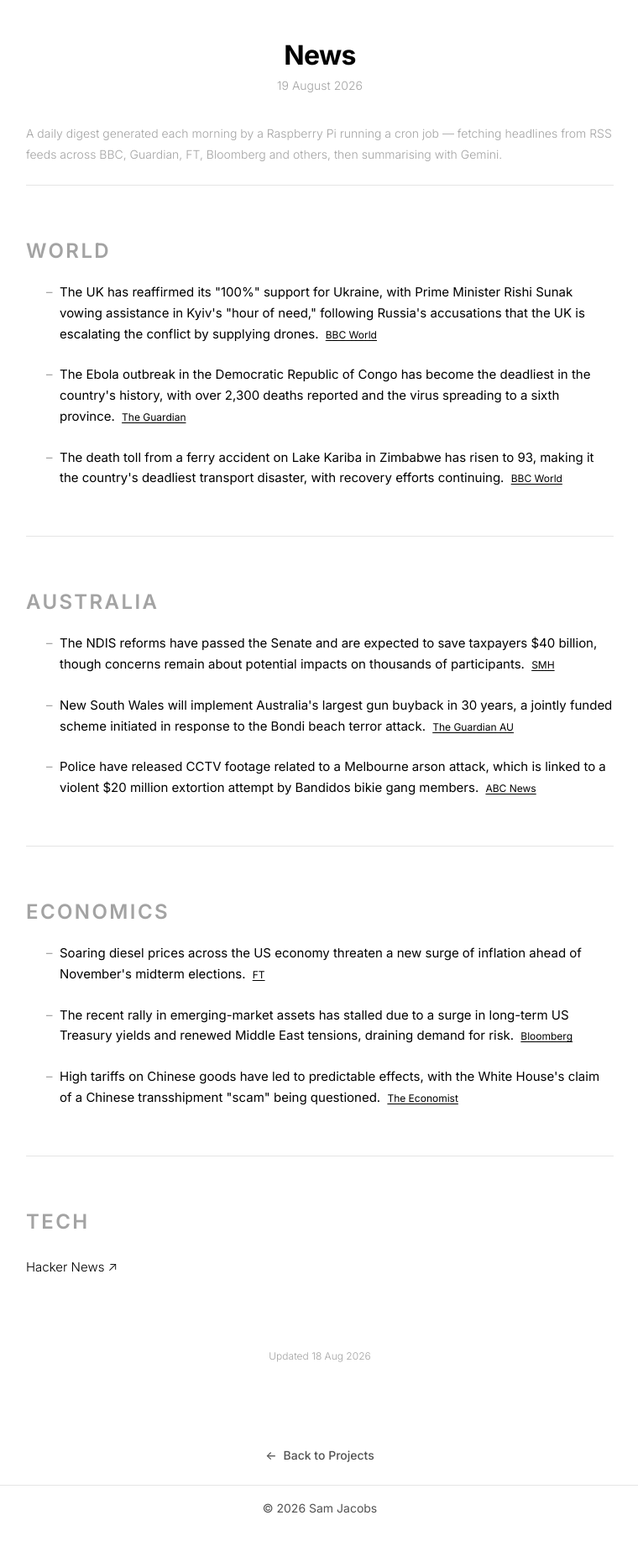
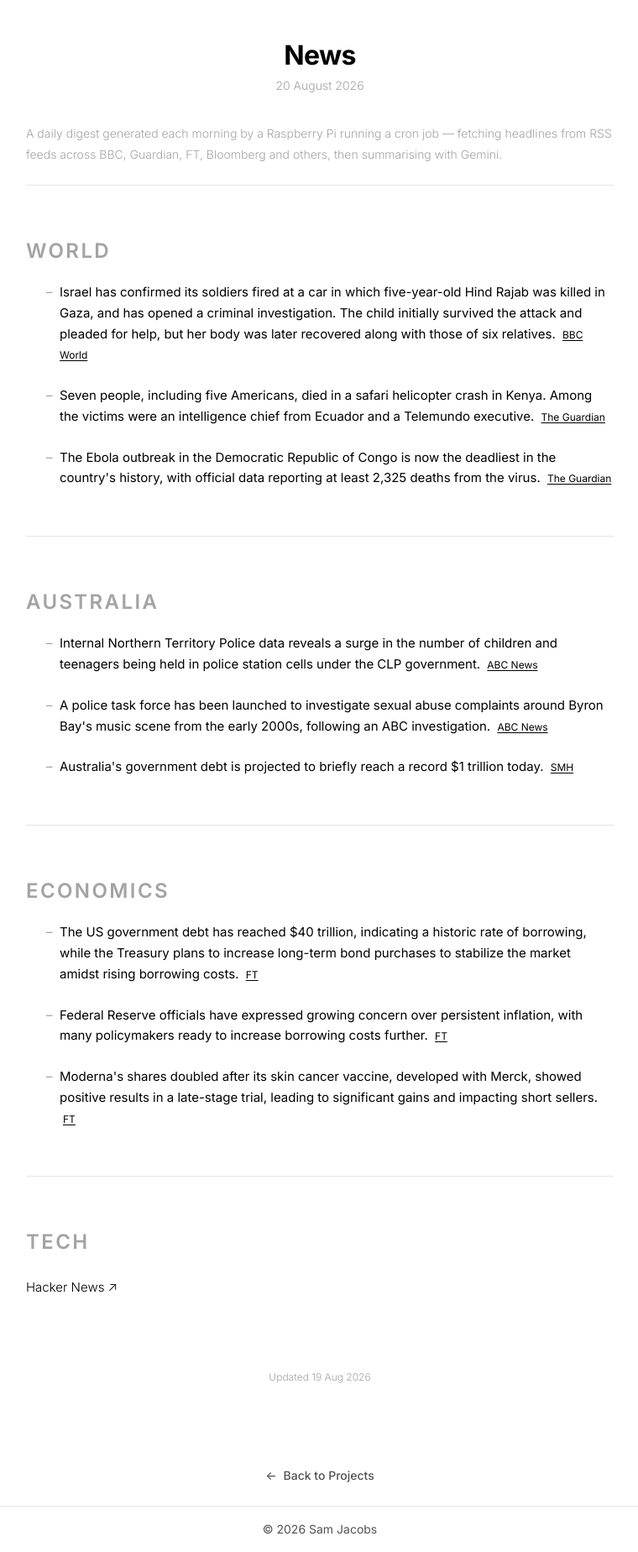
Before and after one commit to s-jac/s-jac.github.io, a Jekyll site: the page built from projects/news.html, in a window 1280 px wide. Shown: the whole page at 84% size, without its empty margins (259-1019 px from the left). Built offline with Jekyll 4.4.1, drawn with Linux system fonts in a browser that asks for light colours; before the commit the page ends 1823 px from its top, so only the background shows below that.

```diff
--- a/_data/news.json
+++ b/_data/news.json
@@ -1,24 +1,24 @@
 {
-  "date": "19 August 2026",
-  "generated_at": "2026-08-18T21:00:28.791004+00:00",
+  "date": "20 August 2026",
+  "generated_at": "2026-08-19T21:00:29.228287+00:00",
   "sections": [
     {
       "heading": "World",
       "bullets": [
         {
-          "text": "The UK has reaffirmed its \"100%\" support for Ukraine, with Prime Minister Rishi Sunak vowing assistance in Kyiv's \"hour of need,\" following Russia's accusations that the UK is escalating the conflict by supplying drones.",
+          "text": "Israel has confirmed its soldiers fired at a car in which five-year-old Hind Rajab was killed in Gaza, and has opened a criminal investigation. The child initially survived the attack and pleaded for help, but her body was later recovered along with those of six relatives.",
           "source": "BBC World",
           "url": "https://www.bbc.com/news/world"
         },
         {
-          "text": "The Ebola outbreak in the Democratic Republic of Congo has become the deadliest in the country's history, with over 2,300 deaths reported and the virus spreading to a sixth province.",
+          "text": "Seven people, including five Americans, died in a safari helicopter crash in Kenya. Among the victims were an intelligence chief from Ecuador and a Telemundo executive.",
           "source": "The Guardian",
           "url": "https://www.theguardian.com"
         },
         {
-          "text": "The death toll from a ferry accident on Lake Kariba in Zimbabwe has risen to 93, making it the country's deadliest transport disaster, with recovery efforts continuing.",
-          "source": "BBC World",
-          "url": "https://www.bbc.com/news/world"
+          "text": "The Ebola outbreak in the Democratic Republic of Congo is now the deadliest in the country's history, with official data reporting at least 2,325 deaths from the virus.",
+          "source": "The Guardian",
+          "url": "https://www.theguardian.com"
         }
       ]
     },
@@ -26,19 +26,19 @@
       "heading": "Australia",
       "bullets": [
         {
-          "text": "The NDIS reforms have passed the Senate and are expected to save taxpayers $40 billion, though concerns remain about potential impacts on thousands of participants.",
+          "text": "Internal Northern Territory Police data reveals a surge in the number of children and teenagers being held in police station cells under the CLP government.",
+          "source": "ABC News",
+          "url": "https://www.abc.net.au/news"
+        },
+        {
+          "text": "A police task force has been launched to investigate sexual abuse complaints around Byron Bay's music scene from the early 2000s, following an ABC investigation.",
+          "source": "ABC News",
+          "url": "https://www.abc.net.au/news"
+        },
+        {
+          "text": "Australia's government debt is projected to briefly reach a record $1 trillion today.",
           "source": "SMH",
           "url": "https://www.smh.com.au"
-        },
-        {
-          "text": "New South Wales will implement Australia's largest gun buyback in 30 years, a jointly funded scheme initiated in response to the Bondi beach terror attack.",
-          "source": "The Guardian AU",
-          "url": "https://www.theguardian.com/au"
-        },
-        {
-          "text": "Police have released CCTV footage related to a Melbourne arson attack, which is linked to a violent $20 million extortion attempt by Bandidos bikie gang members.",
-          "source": "ABC News",
-          "url": "https://www.abc.net.au/news"
         }
       ]
     },
@@ -46,19 +46,19 @@
       "heading": "Economics",
       "bullets": [
         {
-          "text": "Soaring diesel prices across the US economy threaten a new surge of inflation ahead of November's midterm elections.",
+          "text": "The US government debt has reached $40 trillion, indicating a historic rate of borrowing, while the Treasury plans to increase long-term bond purchases to stabilize the market amidst rising borrowing costs.",
           "source": "FT",
           "url": "https://www.ft.com"
         },
         {
-          "text": "The recent rally in emerging-market assets has stalled due to a surge in long-term US Treasury yields and renewed Middle East tensions, draining demand for risk.",
-          "source": "Bloomberg",
-          "url": "https://www.bloomberg.com/markets"
+          "text": "Federal Reserve officials have expressed growing concern over persistent inflation, with many policymakers ready to increase borrowing costs further.",
+          "source": "FT",
+          "url": "https://www.ft.com"
         },
         {
-          "text": "High tariffs on Chinese goods have led to predictable effects, with the White House's claim of a Chinese transshipment \"scam\" being questioned.",
-          "source": "The Economist",
-          "url": "https://www.economist.com/finance-and-economics"
+          "text": "Moderna's shares doubled after its skin cancer vaccine, developed with Merck, showed positive results in a late-stage trial, leading to significant gains and impacting short sellers.",
+          "source": "FT",
+          "url": "https://www.ft.com"
         }
       ]
     }
```
